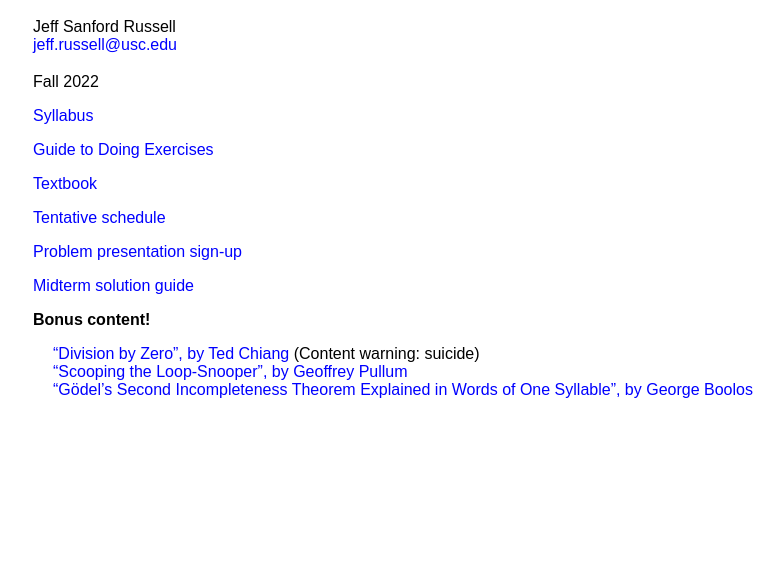
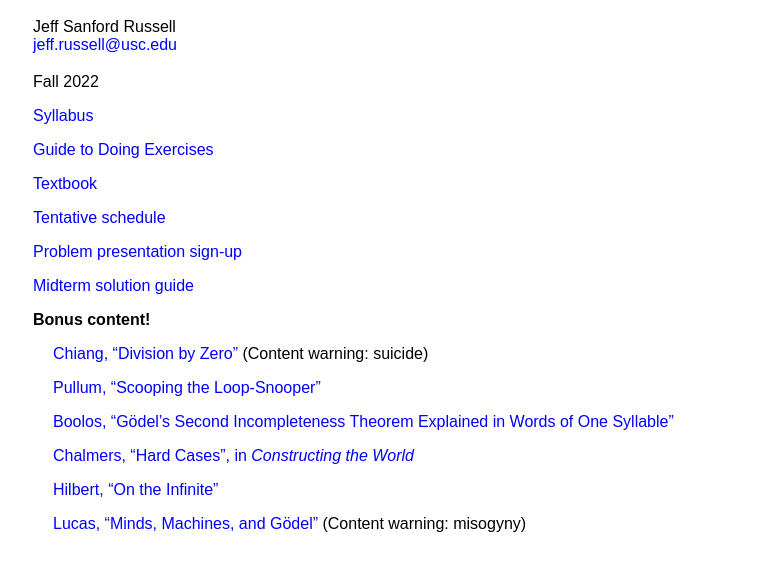
Before and after one commit to jefelino/jefelino.github.io, a website: page logic-450-2022.html in a window 1280 px wide. Shown: the part 110-680 px from the top of the page, without its empty margins (95-879 px from the left). Drawn offline with Linux system fonts and the light colour scheme.

Commit message:
Added extra 450 readings

```diff
--- a/logic-450-2022.html
+++ b/logic-450-2022.html
@@ -44,15 +44,24 @@ presentation sign-up</a></p></li>
 guide</a></p></li>
 <li><p><strong>Bonus content!</strong></p>
 <ul>
-<li><a
-href="https://www.dropbox.com/s/jaorm3rlbic2w24/chiang-division-by-zero.pdf?dl=0">“Division
-by Zero”, by Ted Chiang</a> (Content warning: suicide)</li>
-<li><a href="http://www.lel.ed.ac.uk/~gpullum/loopsnoop.html">“Scooping
-the Loop-Snooper”, by Geoffrey Pullum</a></li>
-<li><a
-href="https://www.dropbox.com/s/72ue1o684f4zltm/boolos-godel.pdf?dl=0">“Gödel’s
-Second Incompleteness Theorem Explained in Words of One Syllable”, by
-George Boolos</a></li>
+<li><p><a
+href="https://www.dropbox.com/s/jaorm3rlbic2w24/chiang-division-by-zero.pdf?dl=0">Chiang,
+“Division by Zero”</a> (Content warning: suicide)</p></li>
+<li><p><a href="http://www.lel.ed.ac.uk/~gpullum/loopsnoop.html">Pullum,
+“Scooping the Loop-Snooper”</a></p></li>
+<li><p><a
+href="https://www.dropbox.com/s/72ue1o684f4zltm/boolos-godel.pdf?dl=0">Boolos,
+“Gödel’s Second Incompleteness Theorem Explained in Words of One
+Syllable”</a></p></li>
+<li><p><a
+href="https://www.dropbox.com/s/n9gp2yrpbbjg5b7/chalmers-constructing.pdf?dl=0">Chalmers,
+“Hard Cases”, in <em>Constructing the World</em></a></p></li>
+<li><p><a
+href="https://www.dropbox.com/s/hp1evl0689paqpv/hilbert-infinite.pdf?dl=0">Hilbert,
+“On the Infinite”</a></p></li>
+<li><p><a
+href="https://www.dropbox.com/s/a28br7xxogvg67e/lucas-minds-machines.pdf?dl=0">Lucas,
+“Minds, Machines, and Gödel”</a> (Content warning: misogyny)</p></li>
 </ul></li>
 </ul>
 
```
Also changed, not shown: logic-450-2022.md (+7 -3 lines).
